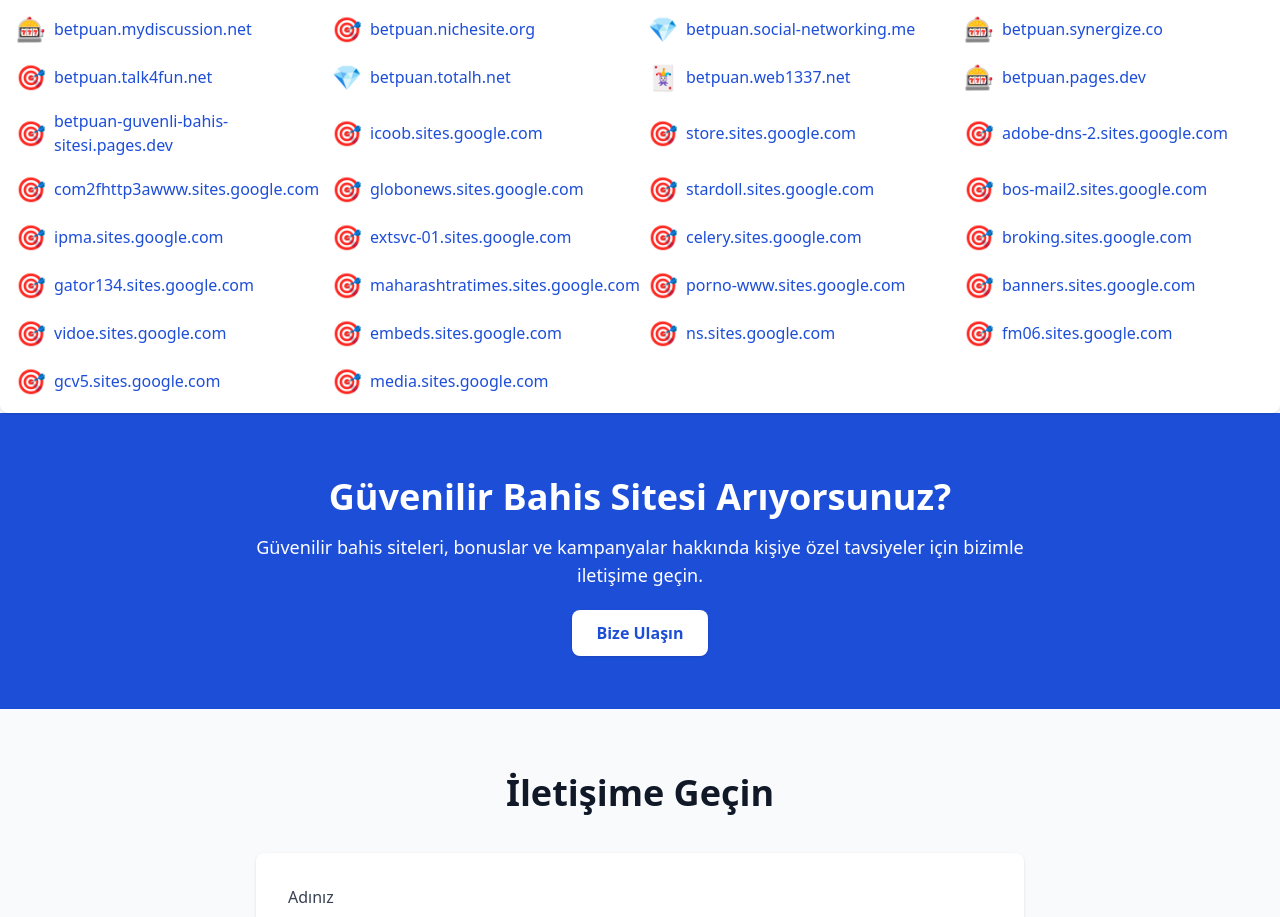
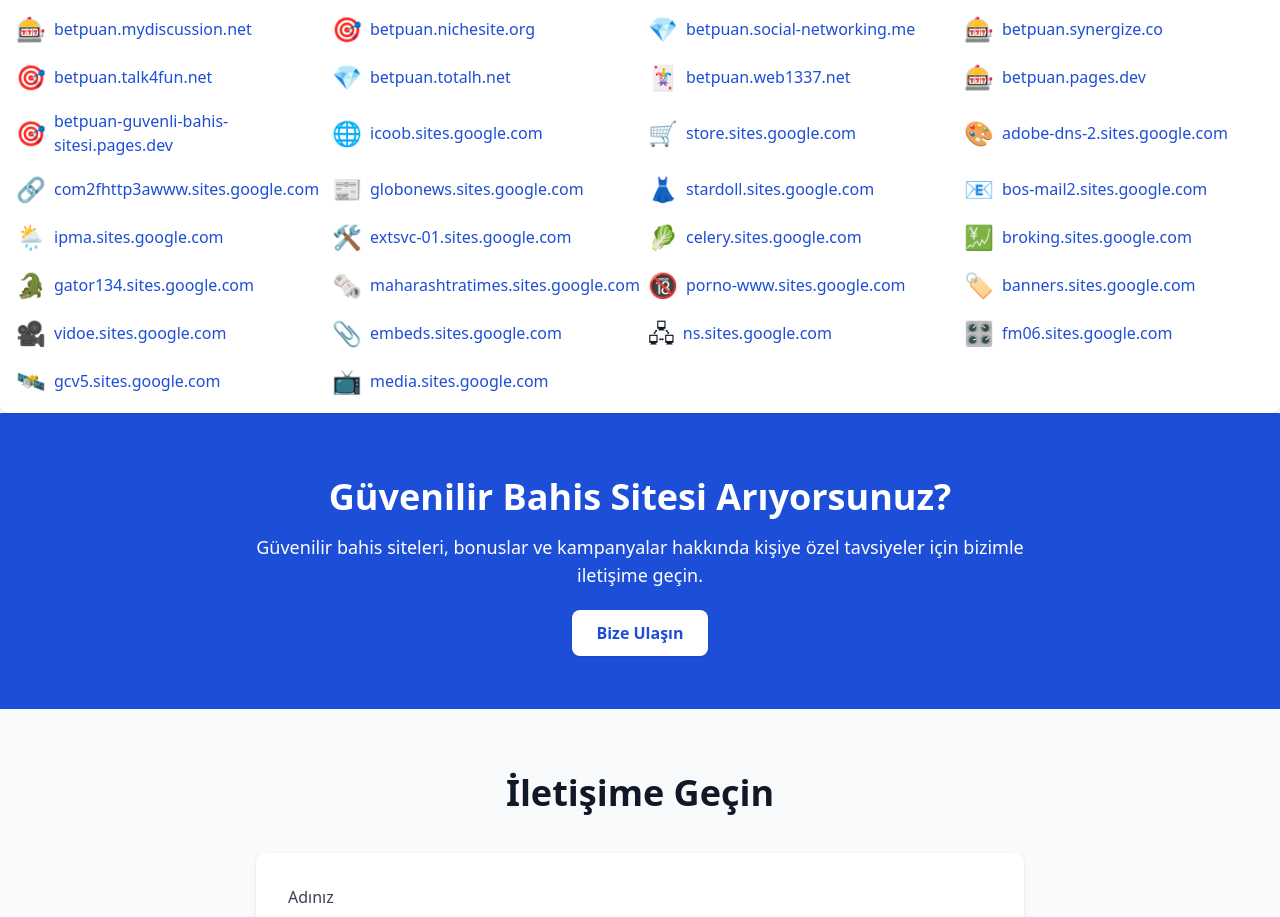
Before and after one commit to betseogalaxi/00023, a plain HTML site: page index.html in a window 1280 px wide. Shown: the part 1855-2772 px from the top of the page. Drawn offline with nearby package versions, Linux system fonts and the light colour scheme.

Commit message:
Update index.html

```diff
--- a/index.html
+++ b/index.html
@@ -411,108 +411,108 @@
           <span class="text-2xl" title="betpuan-guvenli-bahis-sitesi.pages.dev">🎯</span>
           <a href="https://betpuan-guvenli-bahis-sitesi.pages.dev" target="_blank" rel="dofollow" class="text-blue-700 hover:underline" title="Visit betpuan-guvenli-bahis-sitesi.pages.dev">betpuan-guvenli-bahis-sitesi.pages.dev</a>
         </li>
-          <li class="flex items-center space-x-2">
-  <span class="text-2xl" title="icoob.sites.google.com">🎯</span>
+        <li class="flex items-center space-x-2">
+  <span class="text-2xl" title="icoob.sites.google.com">🌐</span>
   <a href="https://icoob.sites.google.com" target="_blank" rel="dofollow" class="text-blue-700 hover:underline" title="Visit icoob.sites.google.com">icoob.sites.google.com</a>
 </li>
 
 <li class="flex items-center space-x-2">
-  <span class="text-2xl" title="store.sites.google.com">🎯</span>
+  <span class="text-2xl" title="store.sites.google.com">🛒</span>
   <a href="https://store.sites.google.com" target="_blank" rel="dofollow" class="text-blue-700 hover:underline" title="Visit store.sites.google.com">store.sites.google.com</a>
 </li>
 
 <li class="flex items-center space-x-2">
-  <span class="text-2xl" title="adobe-dns-2.sites.google.com">🎯</span>
+  <span class="text-2xl" title="adobe-dns-2.sites.google.com">🎨</span>
   <a href="https://adobe-dns-2.sites.google.com" target="_blank" rel="dofollow" class="text-blue-700 hover:underline" title="Visit adobe-dns-2.sites.google.com">adobe-dns-2.sites.google.com</a>
 </li>
 
 <li class="flex items-center space-x-2">
-  <span class="text-2xl" title="com2fhttp3awww.sites.google.com">🎯</span>
+  <span class="text-2xl" title="com2fhttp3awww.sites.google.com">🔗</span>
   <a href="https://com2fhttp3awww.sites.google.com" target="_blank" rel="dofollow" class="text-blue-700 hover:underline" title="Visit com2fhttp3awww.sites.google.com">com2fhttp3awww.sites.google.com</a>
 </li>
 
 <li class="flex items-center space-x-2">
-  <span class="text-2xl" title="globonews.sites.google.com">🎯</span>
+  <span class="text-2xl" title="globonews.sites.google.com">📰</span>
   <a href="https://globonews.sites.google.com" target="_blank" rel="dofollow" class="text-blue-700 hover:underline" title="Visit globonews.sites.google.com">globonews.sites.google.com</a>
 </li>
 
 <li class="flex items-center space-x-2">
-  <span class="text-2xl" title="stardoll.sites.google.com">🎯</span>
+  <span class="text-2xl" title="stardoll.sites.google.com">👗</span>
   <a href="https://stardoll.sites.google.com" target="_blank" rel="dofollow" class="text-blue-700 hover:underline" title="Visit stardoll.sites.google.com">stardoll.sites.google.com</a>
 </li>
 
 <li class="flex items-center space-x-2">
-  <span class="text-2xl" title="bos-mail2.sites.google.com">🎯</span>
+  <span class="text-2xl" title="bos-mail2.sites.google.com">📧</span>
   <a href="https://bos-mail2.sites.google.com" target="_blank" rel="dofollow" class="text-blue-700 hover:underline" title="Visit bos-mail2.sites.google.com">bos-mail2.sites.google.com</a>
 </li>
 
 <li class="flex items-center space-x-2">
-  <span class="text-2xl" title="ipma.sites.google.com">🎯</span>
+  <span class="text-2xl" title="ipma.sites.google.com">🌦️</span>
   <a href="https://ipma.sites.google.com" target="_blank" rel="dofollow" class="text-blue-700 hover:underline" title="Visit ipma.sites.google.com">ipma.sites.google.com</a>
 </li>
 
 <li class="flex items-center space-x-2">
-  <span class="text-2xl" title="extsvc-01.sites.google.com">🎯</span>
+  <span class="text-2xl" title="extsvc-01.sites.google.com">🛠️</span>
   <a href="https://extsvc-01.sites.google.com" target="_blank" rel="dofollow" class="text-blue-700 hover:underline" title="Visit extsvc-01.sites.google.com">extsvc-01.sites.google.com</a>
 </li>
 
 <li class="flex items-center space-x-2">
-  <span class="text-2xl" title="celery.sites.google.com">🎯</span>
+  <span class="text-2xl" title="celery.sites.google.com">🥬</span>
   <a href="https://celery.sites.google.com" target="_blank" rel="dofollow" class="text-blue-700 hover:underline" title="Visit celery.sites.google.com">celery.sites.google.com</a>
 </li>
 
 <li class="flex items-center space-x-2">
-  <span class="text-2xl" title="broking.sites.google.com">🎯</span>
+  <span class="text-2xl" title="broking.sites.google.com">💹</span>
   <a href="https://broking.sites.google.com" target="_blank" rel="dofollow" class="text-blue-700 hover:underline" title="Visit broking.sites.google.com">broking.sites.google.com</a>
 </li>
 
 <li class="flex items-center space-x-2">
-  <span class="text-2xl" title="gator134.sites.google.com">🎯</span>
+  <span class="text-2xl" title="gator134.sites.google.com">🐊</span>
   <a href="https://gator134.sites.google.com" target="_blank" rel="dofollow" class="text-blue-700 hover:underline" title="Visit gator134.sites.google.com">gator134.sites.google.com</a>
 </li>
 
 <li class="flex items-center space-x-2">
-  <span class="text-2xl" title="maharashtratimes.sites.google.com">🎯</span>
+  <span class="text-2xl" title="maharashtratimes.sites.google.com">🗞️</span>
   <a href="https://maharashtratimes.sites.google.com" target="_blank" rel="dofollow" class="text-blue-700 hover:underline" title="Visit maharashtratimes.sites.google.com">maharashtratimes.sites.google.com</a>
 </li>
 
 <li class="flex items-center space-x-2">
-  <span class="text-2xl" title="porno-www.sites.google.com">🎯</span>
+  <span class="text-2xl" title="porno-www.sites.google.com">🔞</span>
   <a href="https://porno-www.sites.google.com" target="_blank" rel="dofollow" class="text-blue-700 hover:underline" title="Visit porno-www.sites.google.com">porno-www.sites.google.com</a>
 </li>
 
 <li class="flex items-center space-x-2">
-  <span class="text-2xl" title="banners.sites.google.com">🎯</span>
+  <span class="text-2xl" title="banners.sites.google.com">🏷️</span>
   <a href="https://banners.sites.google.com" target="_blank" rel="dofollow" class="text-blue-700 hover:underline" title="Visit banners.sites.google.com">banners.sites.google.com</a>
 </li>
 
 <li class="flex items-center space-x-2">
-  <span class="text-2xl" title="vidoe.sites.google.com">🎯</span>
+  <span class="text-2xl" title="vidoe.sites.google.com">🎥</span>
   <a href="https://vidoe.sites.google.com" target="_blank" rel="dofollow" class="text-blue-700 hover:underline" title="Visit vidoe.sites.google.com">vidoe.sites.google.com</a>
 </li>
 
 <li class="flex items-center space-x-2">
-  <span class="text-2xl" title="embeds.sites.google.com">🎯</span>
+  <span class="text-2xl" title="embeds.sites.google.com">📎</span>
   <a href="https://embeds.sites.google.com" target="_blank" rel="dofollow" class="text-blue-700 hover:underline" title="Visit embeds.sites.google.com">embeds.sites.google.com</a>
 </li>
 
 <li class="flex items-center space-x-2">
-  <span class="text-2xl" title="ns.sites.google.com">🎯</span>
+  <span class="text-2xl" title="ns.sites.google.com">🖧</span>
   <a href="https://ns.sites.google.com" target="_blank" rel="dofollow" class="text-blue-700 hover:underline" title="Visit ns.sites.google.com">ns.sites.google.com</a>
 </li>
 
 <li class="flex items-center space-x-2">
-  <span class="text-2xl" title="fm06.sites.google.com">🎯</span>
+  <span class="text-2xl" title="fm06.sites.google.com">🎛️</span>
   <a href="https://fm06.sites.google.com" target="_blank" rel="dofollow" class="text-blue-700 hover:underline" title="Visit fm06.sites.google.com">fm06.sites.google.com</a>
 </li>
 
 <li class="flex items-center space-x-2">
-  <span class="text-2xl" title="gcv5.sites.google.com">🎯</span>
+  <span class="text-2xl" title="gcv5.sites.google.com">🛰️</span>
   <a href="https://gcv5.sites.google.com" target="_blank" rel="dofollow" class="text-blue-700 hover:underline" title="Visit gcv5.sites.google.com">gcv5.sites.google.com</a>
 </li>
 
 <li class="flex items-center space-x-2">
-  <span class="text-2xl" title="media.sites.google.com">🎯</span>
+  <span class="text-2xl" title="media.sites.google.com">📺</span>
   <a href="https://media.sites.google.com" target="_blank" rel="dofollow" class="text-blue-700 hover:underline" title="Visit media.sites.google.com">media.sites.google.com</a>
 </li>
 
```
